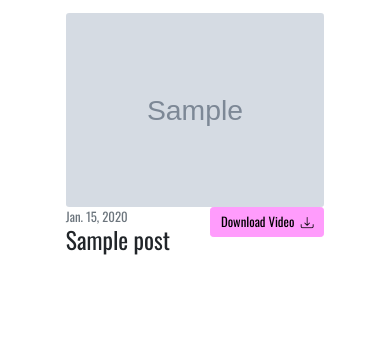
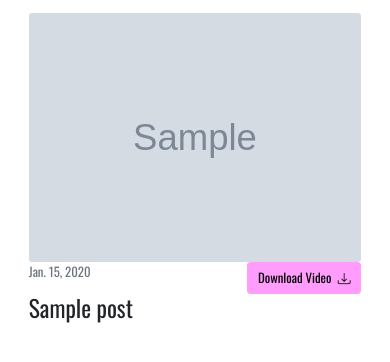
Before and after one commit to kwikenkwak/kwikenkwaksite, a Django app: page /detail/1/ in a window 390 px wide. Shown: the part 45-407 px from the top of the page. Run offline with Django 4.2, Linux system fonts and the light colour scheme; tables that the repository leaves empty hold one stand-in row (values such as "Sample post"); grey boxes marked "Sample" are stand-in pictures; some libraries are stand-ins or nearby versions.

Commit message:
Post width now better adapts to mobile and desktop as well as the blockdropper and download buttons in post_detail.html by using flex-box properties

```diff
--- a/posts/templates/posts/post_detail.html
+++ b/posts/templates/posts/post_detail.html
@@ -2,7 +2,7 @@
 {% load static %}
 {% block content %}
 
-<div class="container-fluid" style="max-width:80%">
+<div class="container" style="max-width:100%;width:1200px">
 
 {% if object.video_name and False %}
 <video class="rounded" controls="controls" preload="preload" autoplay="autoplay"
@@ -10,22 +10,25 @@
     <source src="{% static object.video_name %}" type="video/mp4"></source>
 </video>
 {% else %}
-<img class="card-image-top rounded" src="{% static object.img_name_big %}" class="rounded" style="max-width:100%">
+<img class="rounded" src="{% static object.img_name_big %}" class="rounded" style="max-width:100%">
 {% endif %}
 
-<p class="text-muted" style="display:inline">{{post.upload_date}}</p>
+<div class="d-flex">
+<p class="text-muted me-auto">{{post.upload_date}}</p>
 
 {% if object.block_dropper %}
-<a class="btn btn-secondary text-primary float-end" href="{% url 'posts:blockdropper' %}">
+<a class="btn btn-secondary text-primary" href="{% url 'posts:blockdropper' %}">
     Made with BlockDropper
 </a>
 {% endif %}
 
 {% if object.video_name %}
-<a class="btn btn-primary float-end" href="{% url 'posts:download' %}?filename={{object.video_name}}">Download Video<span class="bi bi-download ms-2"></span></a>
+<a class="btn btn-primary" href="{% url 'posts:download' %}?filename={{object.video_name}}">Download Video<span class="bi bi-download ms-2"></span></a>
 {% else %}
-<a class="btn btn-primary float-end" href="{% url 'posts:download' %}?filename={{object.img_name_big}}">Download Image<span class="bi bi-download ms-2"></span></a>
+<a class="btn btn-primary" href="{% url 'posts:download' %}?filename={{object.img_name_big}}">Download Image<span class="bi bi-download ms-2"></span></a>
 {% endif %}
+
+</div>
 
 
 <h1>{{ object.title }}</h1>
```
Also changed, not shown: posts/templates/posts/postrender.html (+4 -4 lines).
